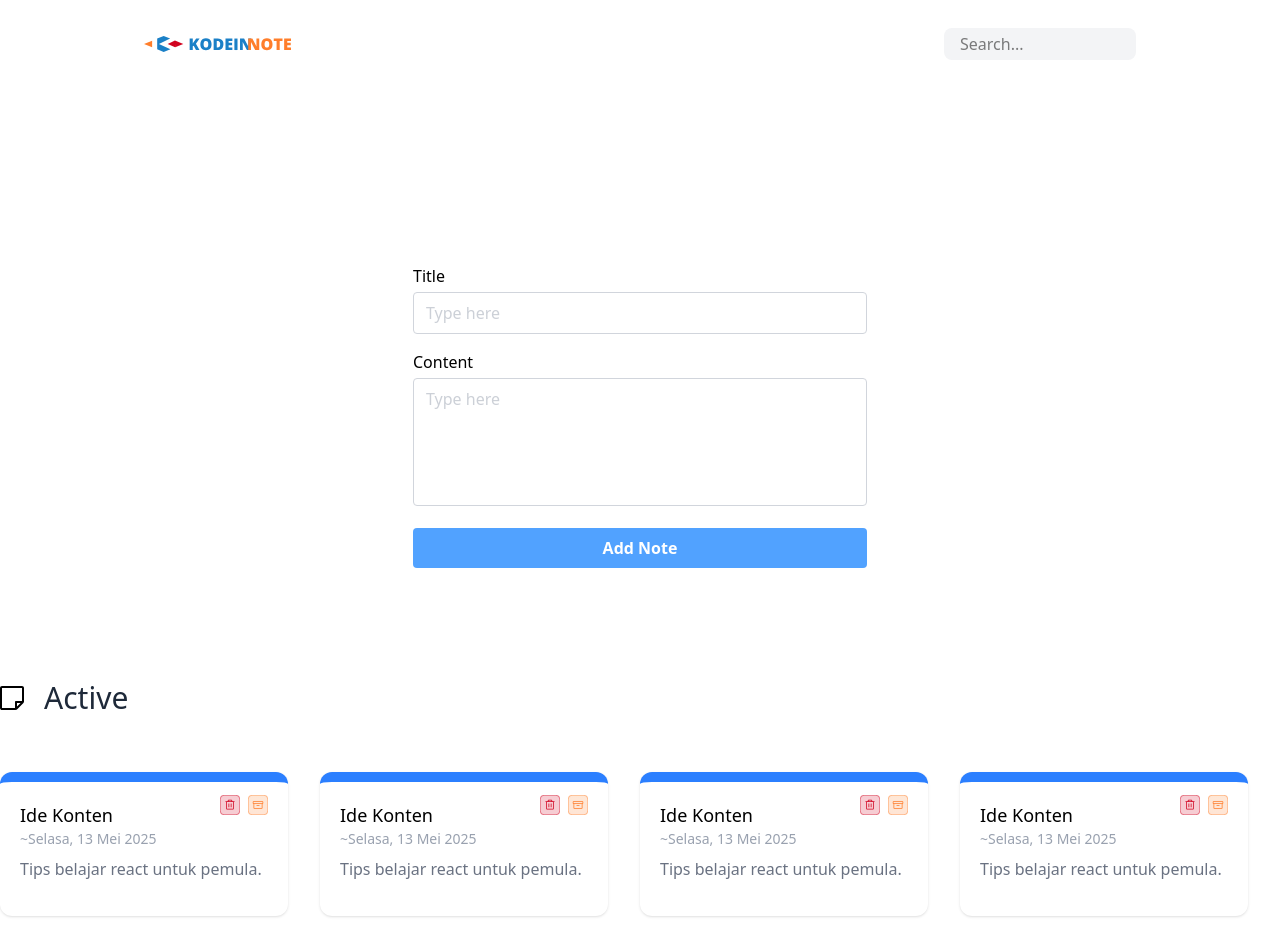
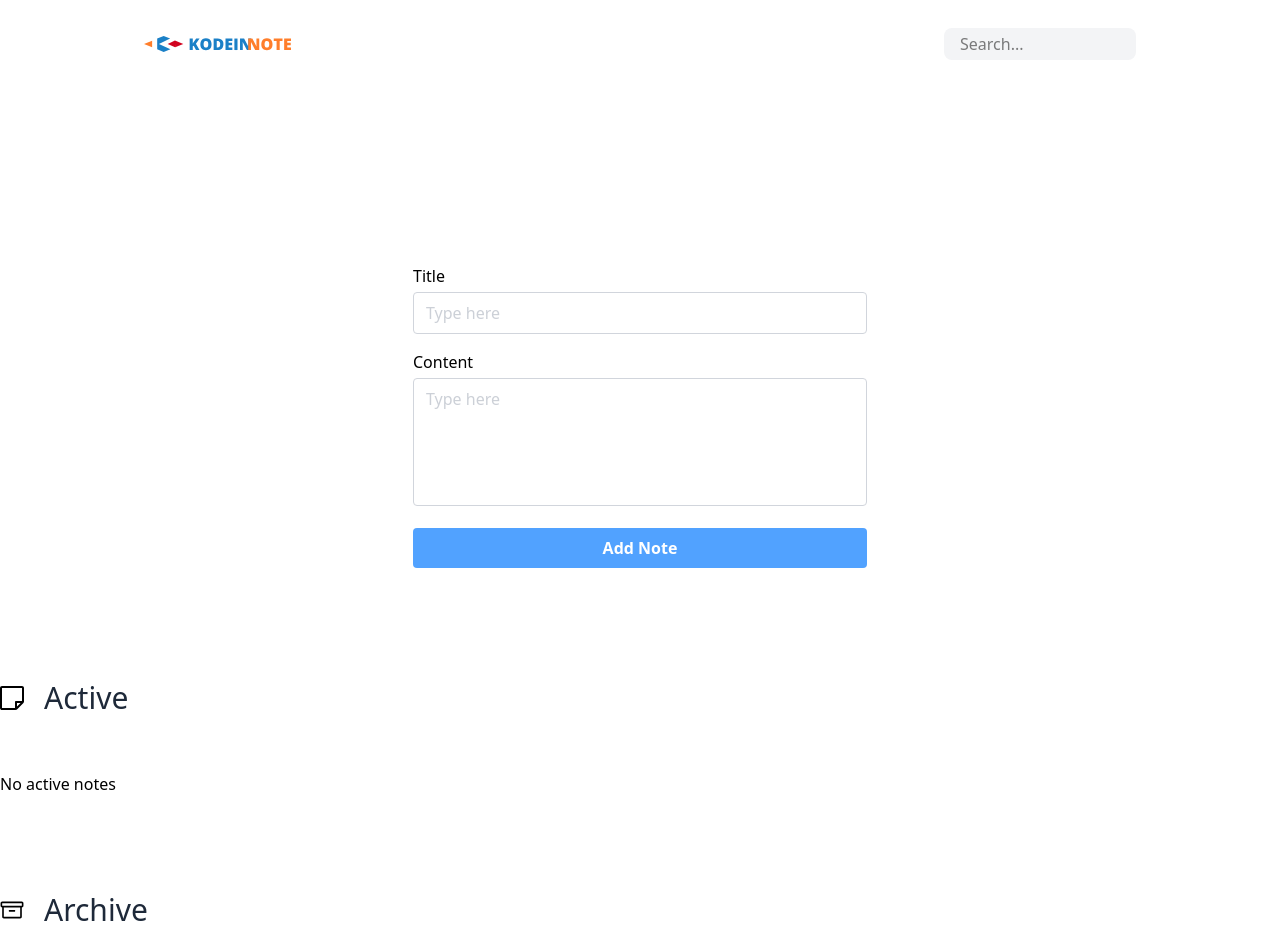
Before and after one commit to MulkyAyyubi/Kodein-Note, a React (Vite) app: page / in a window 1280 px wide. Shown: the top 952 px of the page. Built offline with nearby package versions, Linux system fonts and the light colour scheme.

Commit message:
make all button functional

```diff
--- a/src/App.jsx
+++ b/src/App.jsx
@@ -1,14 +1,19 @@
+import { useState } from "react";
 import Navbar from "./components/Navbar";
 import NoteForm from "./components/NoteForm";
 import NoteList from "./components/NoteList";
 import Notes from "./pages/Notes";
 
 function App() {
+
+  const [notes, setNotes] = useState([])
+
+
   return (
     <div>
       <Navbar />
       <div className="flex flex-col justify-center items-center">
-        <Notes />
+        <Notes notes={notes} setNotes={setNotes}/>
       </div>
     </div>
   );
--- a/src/components/NoteForm.jsx
+++ b/src/components/NoteForm.jsx
@@ -1,14 +1,26 @@
-import React from 'react'
+import { useState } from "react";
 
-export const NoteForm = () => {
+export const NoteForm = ( {onAddNote} ) => {
+  const [title, setTitle] = useState("");
+  const [content, setContent] = useState("");
+
+  const handleSubmit = (e) => {
+    e.preventDefault();
+
+    onAddNote(title, content);
+    setTitle("");
+    setContent("");
+  };
+
+
   return (
-    <form
-      className="w-[486px] mx-auto p-4 bg-white space-y-4 mt-40"
-    >
+    <form onSubmit={handleSubmit} className="w-[486px] mx-auto p-4 bg-white space-y-4 mt-40">
       <div>
         <label className="block font-medium mb-1">Title</label>
         <input
           type="text"
+          value={title}
+          onChange={(e)=>setTitle(e.target.value)}
           placeholder="Type here"
           className="w-full border text-gray-400 border-gray-300 rounded px-3 py-2 focus:outline-none focus:ring-2 focus:ring-blue-400"
         />
@@ -18,6 +30,8 @@ export const NoteForm = () => {
         <label className="block font-medium mb-1">Content</label>
         <textarea
           placeholder="Type here"
+          value={content}
+          onChange={(e)=>setContent(e.target.value)}
           className="w-full border text-gray-400 border-gray-300 rounded px-3 py-2 h-32 resize-none focus:outline-none focus:ring-2 focus:ring-blue-400"
         ></textarea>
       </div>
@@ -29,7 +43,7 @@ export const NoteForm = () => {
         Add Note
       </button>
     </form>
-  )
-}
+  );
+};
 
 export default NoteForm;
--- a/src/components/NoteItem.jsx
+++ b/src/components/NoteItem.jsx
@@ -1,23 +1,37 @@
 import React from "react";
 
-export const NoteItem = ({color, img}) => {
+export const NoteItem = ({ note, onDelete, onArchive }) => {
   return (
     <>
-      <div className={`flex flex-col justify-center px-5 bg-white shadow rounded-xl w-72 h-36 border-t-10  ${color}`}>
+      <div
+        className={`flex flex-col justify-center px-5 bg-white shadow rounded-xl w-72 h-36 border-t-10 ${!note.archived ? 'border-blue-400' : 'border-gray-400'}`}
+      >
         <div className="flex items-center justify-between">
-          <h1 className="font-medium text-lg mt-5">Ide Konten</h1>
+          <h1 className="font-medium text-lg mt-5">{note.title}</h1>
           <div className="flex gap-2">
-            <img src="delete.svg" alt="logo delete" />
-            <img src={img} alt="logo archive" />
+            <img className="w-8 h-8" src="delete.svg" alt="logo delete" onClick={()=> onDelete(note.id)}/>
+            <img className="w-8 h-8" src={!note.archived ? "archive.svg" : "archive2.svg"} alt="logo archive" onClick={()=> onArchive(note.id)}/>
           </div>
         </div>
-        <p className="font-light text-gray-400 text-sm">~Selasa, 13 Mei 2025</p>
-        <p className="mt-2 mb-9 text-gray-500 font-normal">
-          Tips belajar react untuk pemula.
+        <p className="font-light text-gray-400 text-sm">
+          ~{showFormationDate(note.createAt)}
         </p>
+        <p className="mt-2 mb-9 text-gray-500 font-normal">{note.content}</p>
       </div>
     </>
   );
 };
 
 export default NoteItem;
+
+const showFormationDate = (date) => {
+  console.log(date);
+  const options = {
+    year: "numeric",
+    month: "long",
+    weekday: "long",
+    day: "numeric",
+  };
+
+  return new Date(date).toLocaleDateString("id-ID", options);
+};
--- a/src/components/NoteList.jsx
+++ b/src/components/NoteList.jsx
@@ -1,29 +1,24 @@
 import React from "react";
 import NoteItem from "./NoteItem";
 
-export const NoteList = () => {
+export const NoteList = ({ title, notes, onDelete, onArchive }) => {
   return (
     <>
       <div className="container flex flex-col pt-24 gap-8">
         <div className="flex items-center gap-5 mb-6">
-          <img src="/Activity.svg" alt="" className="w-6" />
-          <h1 className="text-3xl font-normal text-gray-800">Active</h1>
+          {title === "Active" ? (
+            <img src="/Activity.svg" alt="logo activity" className="w-6" />
+          ) : (
+            <img src="/archiveBig.svg" alt="logo activity" className="w-6" />
+          )}
+          <h1 className="text-3xl font-normal text-gray-800">{title}</h1>
         </div>
         <div className="flex justify-start gap-8">
-          <NoteItem color={"border-blue-500"} img={"archive.svg"}/>
-          <NoteItem color={"border-blue-500"} img={"archive.svg"}/>
-          <NoteItem color={"border-blue-500"} img={"archive.svg"}/>
-          <NoteItem color={"border-blue-500"} img={"archive.svg"}/>
-        </div>
-      </div>
-      <div className="container flex flex-col py-24 gap-8">
-        <div className="flex items-center gap-5 mb-6">
-          <img src="/archiveBig.svg" alt="" className="w-6" />
-          <h1 className="text-3xl font-normal text-gray-800">Archive</h1>
-        </div>
-        <div className="flex justify-start gap-8">
-          <NoteItem color={"border-gray-200"} img={"archive2.svg"}/>
-          <NoteItem color={"border-gray-200"} img={"archive2.svg"}/>
+          {notes.length > 0 ? (
+            notes.map((note) => <NoteItem key={note.id} note={note} onDelete={onDelete} onArchive={onArchive}/>)
+          ) : (
+            <h1>No active notes</h1>
+          )}
         </div>
       </div>
     </>
--- a/src/pages/Notes.jsx
+++ b/src/pages/Notes.jsx
@@ -1,12 +1,50 @@
-import React from "react";
 import NoteForm from "../components/NoteForm";
 import NoteList from "../components/NoteList";
 
-export const Notes = () => {
+export const Notes = ({ notes, setNotes }) => {
+  const addNote = (title, content) => {
+    const newNote = {
+      id: new Date().getTime(),
+      title: title,
+      content: content,
+      archived: false,
+      createAt: new Date().toISOString(),
+    };
+
+    setNotes([...notes, newNote]);
+  };
+
+  // hapus
+  const handleDelete = (id) => {
+    setNotes(notes.filter((note) => note.id !== id));
+  };
+
+  const handleArchive = (id) => {
+    setNotes(
+      notes.map((note) =>
+        note.id === id ? { ...note, archived: !note.archived } : note
+      )
+    );
+  };
+
+  const activeNotes = notes.filter((note) => note.archived === false);
+  const archiveNotes = notes.filter((note) => note.archived === true);
+
   return (
     <div className=" container">
-      <NoteForm />
-      <NoteList />
+      <NoteForm onAddNote={addNote} />
+      <NoteList
+        title="Active"
+        notes={activeNotes}
+        onDelete={handleDelete}
+        onArchive={handleArchive}
+      />
+      <NoteList
+        title="Archive"
+        notes={archiveNotes}
+        onDelete={handleDelete}
+        onArchive={handleArchive}
+      />
     </div>
   );
 };
```
